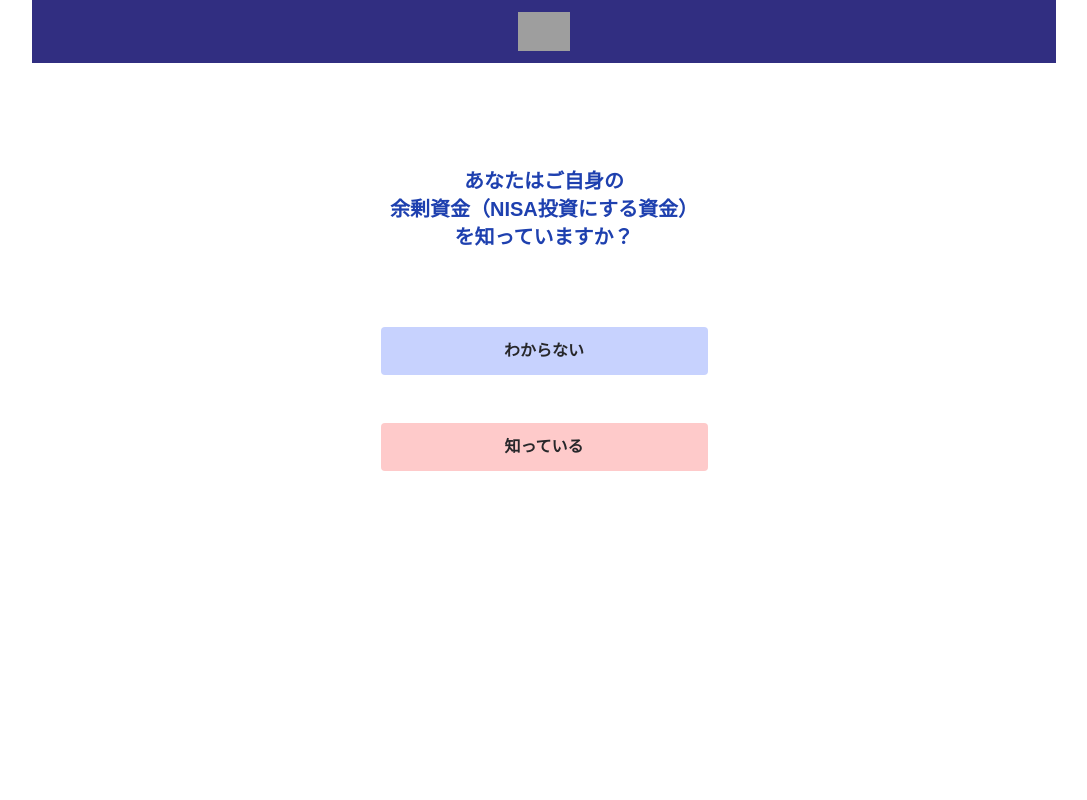
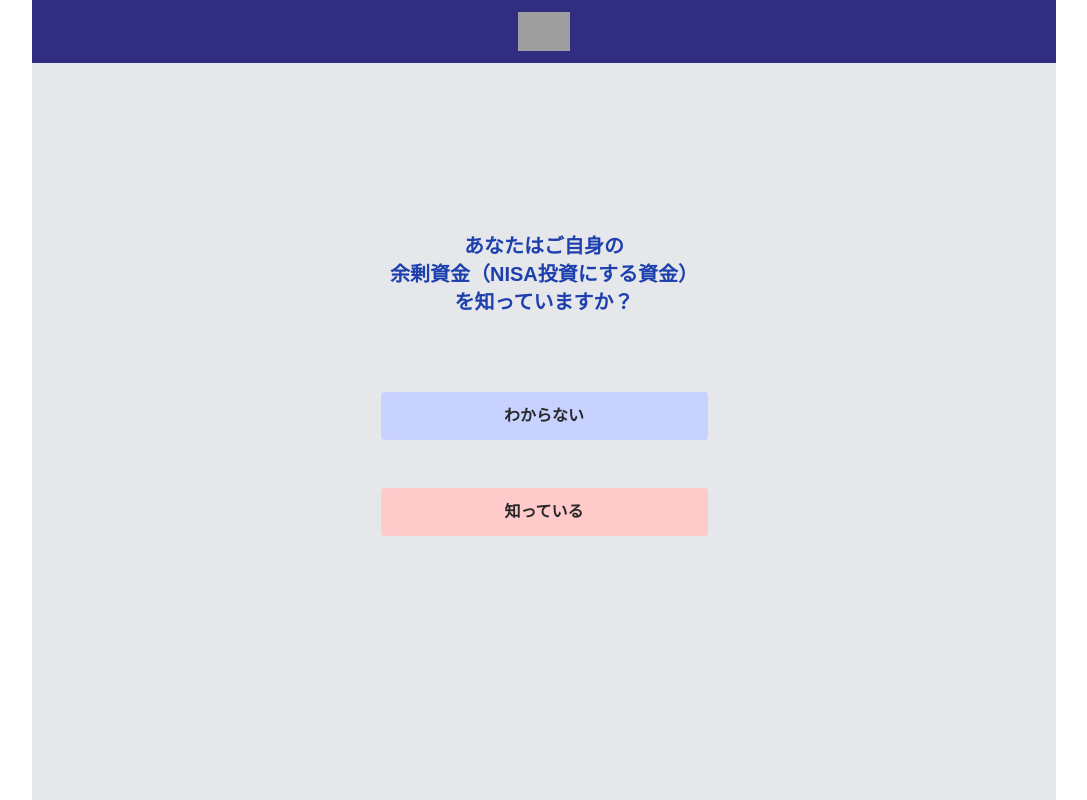
Before and after one commit to kisiiii/Allblue_NISAapp_frontend, a Next.js app: page /intro/1 in a window 1280 px wide. Shown: the whole page, without its empty margins (96-1183 px from the left). Built offline with nearby package versions, Linux system fonts and the light colour scheme; grey boxes are pictures that could not be loaded.

Commit message:
シミュレーション背景グレー化

```diff
--- a/src/app/intro/[id]/page.jsx
+++ b/src/app/intro/[id]/page.jsx
@@ -10,10 +10,10 @@
   const { id } = params; // 動的な id を取得
 
   return (
-    <div className="flex overflow-hidden flex-col mx-auto max-w-screen-lg">
+    <div className="flex flex-col min-h-screen overflow-hidden mx-auto max-w-screen-lg">
       <Tittle />
-      <div className="flex flex-col items-center justify-center mt-20">
-        <div className="px-2 py-6 w-full font-bold text-xl text-blue-800  max-w-[327px] text-center">
+      <div className="flex flex-col flex-grow items-center justify-center bg-gray-200">
+        <div className="px-2 pb-6 w-full font-bold text-xl text-blue-800 max-w-[327px] text-center">
           あなたはご自身の
           <br />
           余剰資金（NISA投資にする資金）
@@ -32,7 +32,7 @@
           {/* 知っているリンク */}
           <Link
             href={`/home/${id}`}
-            className="flex-1 px-2 py-4 mt-12 w-full bg-red-200 hover:bg-red-300 rounded min-h-[48px] text-zinc-800 text-center"
+            className="flex-1 px-2 py-4 mt-12 mb-24 w-full bg-red-200 hover:bg-red-300 rounded min-h-[48px] text-zinc-800 text-center"
           >
             知っている
           </Link>
--- a/src/app/intro/[id]/simulation-result/page.jsx
+++ b/src/app/intro/[id]/simulation-result/page.jsx
@@ -76,7 +76,7 @@
   };
 
   return (
-    <div className="flex overflow-hidden flex-col mx-auto max-w-screen-lg">
+    <div className="flex overflow-hidden flex-col mx-auto max-w-screen-lg  bg-gray-200">
       <Tittle />
 
       <main className="flex flex-col items-center px-3.5 mt-8 w-full">
@@ -87,7 +87,7 @@
           30,000円
         </div>
 
-        <div className="flex flex-col px-5 pt-4 pb-7 mt-1.5 bg-indigo-100 rounded-lg w-full">
+        <div className="flex flex-col px-5 pt-4 pb-7 mt-1.5 bg-indigo-200 rounded-lg w-full">
           <div className="text-base text-center font-bold text-zinc-800">
             10年前に毎月30,000円を
             <br />
--- a/src/app/intro/[id]/simulation/page.jsx
+++ b/src/app/intro/[id]/simulation/page.jsx
@@ -76,7 +76,7 @@
   ];
 
   return (
-    <div className="flex overflow-hidden flex-col mx-auto max-w-screen-lg">
+    <div className="flex overflow-hidden flex-col mx-auto max-w-screen-lg bg-gray-200">
       <div className="mb-5">
         <Tittle />
       </div>
--- a/src/components/Merit.jsx
+++ b/src/components/Merit.jsx
@@ -2,7 +2,7 @@
 
 export function Merit({ number, title, description, image, note, children }) {
   return (
-    <div className="flex flex-col px-3 py-5 w-full bg-indigo-100 rounded-lg mb-6">
+    <div className="flex flex-col px-3 py-5 w-full bg-indigo-200 rounded-lg mb-6">
       <div className="self-center text-center px-5 py-1.5 max-w-full text-xl font-bold text-blue-800 bg-red-200 rounded-3xl w-[155px]">
         メリット{number}
       </div>
```
